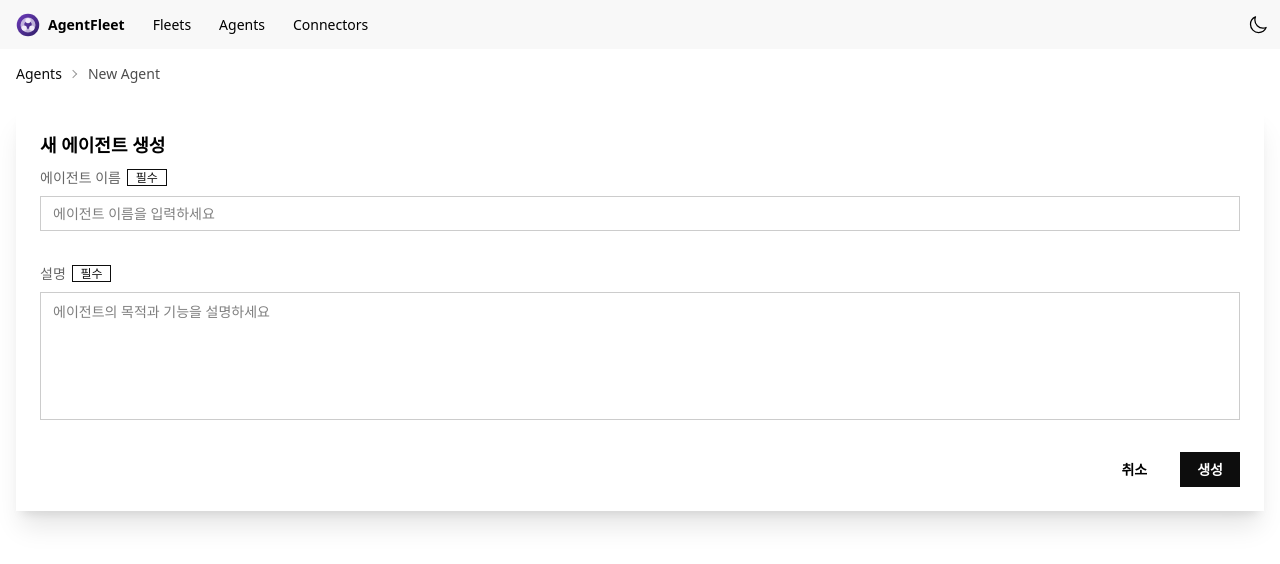
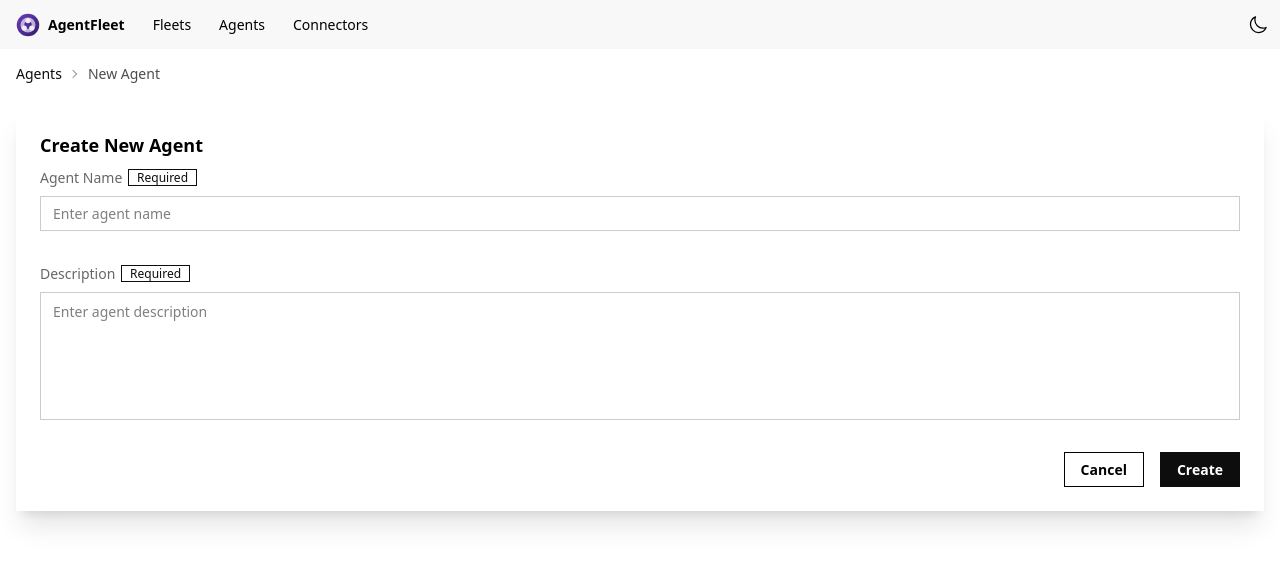
Before and after one commit to Ashon/agent-fleet, a React (Vite) app in the folder client/: page /agents/new in a window 1280 px wide. Shown: the top 564 px of the page. Built offline with nearby package versions, Linux system fonts and the light colour scheme; no server answers.

Commit message:
Change names

```diff
--- a/client/src/components/form/FormField.tsx
+++ b/client/src/components/form/FormField.tsx
@@ -17,7 +17,7 @@ export default function FormField({
         <span className="label-text font-medium">{label}</span>
         {required && (
           <span className="badge badge-sm badge-primary badge-outline">
-            필수
+            Required
           </span>
         )}
       </label>
--- a/client/src/pages/agents/NewAgent.tsx
+++ b/client/src/pages/agents/NewAgent.tsx
@@ -30,12 +30,12 @@ export default function NewAgent() {
 
         <div className="card bg-base-100 shadow-xl">
           <div className="card-body">
-            <h2 className="card-title">새 에이전트 생성</h2>
+            <h2 className="card-title">Create New Agent</h2>
             <form onSubmit={handleSubmit} className="space-y-8">
               <TextField
-                label="에이전트 이름"
+                label="Agent Name"
                 required
-                placeholder="에이전트 이름을 입력하세요"
+                placeholder="Enter agent name"
                 value={formData.name}
                 onChange={(e) =>
                   setFormData({ ...formData, name: e.target.value })
@@ -43,9 +43,9 @@ export default function NewAgent() {
               />
 
               <TextArea
-                label="설명"
+                label="Description"
                 required
-                placeholder="에이전트의 목적과 기능을 설명하세요"
+                placeholder="Enter agent description"
                 value={formData.description}
                 onChange={(e) =>
                   setFormData({ ...formData, description: e.target.value })
@@ -55,13 +55,13 @@ export default function NewAgent() {
               <div className="flex justify-end gap-4">
                 <button
                   type="button"
-                  className="btn btn-ghost"
+                  className="btn btn-outline"
                   onClick={() => navigate('/agents')}
                 >
-                  취소
+                  Cancel
                 </button>
                 <button type="submit" className="btn btn-primary">
-                  생성
+                  Create
                 </button>
               </div>
             </form>
--- a/client/src/pages/agents/edit/GeneralSettings.tsx
+++ b/client/src/pages/agents/edit/GeneralSettings.tsx
@@ -26,27 +26,27 @@ export default function GeneralSettings({
         }}
       >
         <TextField
-          label="에이전트 이름"
+          label="Agent Name"
           required
-          placeholder="에이전트 이름을 입력하세요"
+          placeholder="Enter agent name"
           value={agent.name}
           onChange={(e) => onUpdate({ ...agent, name: e.target.value })}
         />
 
         <TextArea
-          label="설명"
+          label="Description"
           required
-          placeholder="에이전트의 목적과 기능을 설명하세요"
+          placeholder="Enter agent description"
           value={agent.description}
           onChange={(e) => onUpdate({ ...agent, description: e.target.value })}
         />
 
         <div className="grid grid-cols-1 md:grid-cols-2 gap-6">
           <Select
-            label="상태"
+            label="Status"
             options={[
-              { value: 'inactive', label: '비활성' },
-              { value: 'active', label: '활성' },
+              { value: 'inactive', label: 'Inactive' },
+              { value: 'active', label: 'Active' },
             ]}
             value={agent.status}
             onChange={(e) =>
@@ -59,11 +59,11 @@ export default function GeneralSettings({
         </div>
 
         <div className="flex justify-end gap-4">
-          <button type="button" className="btn btn-ghost" onClick={onCancel}>
-            취소
+          <button type="button" className="btn btn-outline" onClick={onCancel}>
+            Cancel
           </button>
           <button type="submit" className="btn btn-primary">
-            변경사항 저장
+            Save Changes
           </button>
         </div>
       </form>
--- a/client/src/pages/connectors/Connectors.tsx
+++ b/client/src/pages/connectors/Connectors.tsx
@@ -137,7 +137,7 @@ export default function Connectors() {
             <div className="card-actions justify-end mt-4">
               <Link
                 to={`/connectors/${connector.id}/edit`}
-                className="btn btn-sm btn-ghost"
+                className="btn btn-sm btn-outline"
               >
                 설정
               </Link>
--- a/client/src/pages/connectors/NewConnector.tsx
+++ b/client/src/pages/connectors/NewConnector.tsx
@@ -1,4 +1,7 @@
 import Breadcrumb from '@/components/Breadcrumb'
+import Select from '@/components/form/Select'
+import TextArea from '@/components/form/TextArea'
+import TextField from '@/components/form/TextField'
 import { Connector } from '@agentfleet/types'
 import { useState } from 'react'
 import { useNavigate } from 'react-router-dom'
@@ -44,50 +47,33 @@ export default function NewConnector() {
         <div className="card-body">
           <h2 className="card-title">새 커넥터 생성</h2>
           <form onSubmit={handleSubmit} className="space-y-8">
-            <div className="form-control w-full">
-              <label className="label">
-                <span className="label-text font-medium">커넥터 이름</span>
-                <span className="badge badge-sm badge-primary badge-outline">
-                  필수
-                </span>
-              </label>
-              <input
-                type="text"
-                className="input input-bordered w-full mt-1"
-                placeholder="커넥터 이름을 입력하세요"
+            <TextField
+              label="Connector Name"
+              required
+              placeholder="Enter connector name"
               value={formData.name}
               onChange={(e) =>
                 setFormData({ ...formData, name: e.target.value })
               }
+            />
+
+            <TextArea
+              label="Description"
               required
-              />
-            </div>
-
-            <div className="form-control w-full">
-              <label className="label">
-                <span className="label-text font-medium">설명</span>
-                <span className="badge badge-sm badge-primary badge-outline">
-                  필수
-                </span>
-              </label>
-              <textarea
-                className="textarea textarea-bordered w-full mt-1 h-32 resize-none"
-                placeholder="커넥터의 용도와 기능을 설명하세요"
+              placeholder="Enter connector description"
               value={formData.description}
               onChange={(e) =>
                 setFormData({ ...formData, description: e.target.value })
               }
-                required
             />
-            </div>
 
             <div className="grid grid-cols-1 md:grid-cols-2 gap-6">
-              <div className="form-control w-full">
-                <label className="label">
-                  <span className="label-text font-medium">카테고리</span>
-                </label>
-                <select
-                  className="select select-bordered w-full mt-1"
+              <Select
+                label="Category"
+                options={categories.map((category) => ({
+                  value: category.value,
+                  label: category.label,
+                }))}
                 value={formData.category}
                 onChange={(e) =>
                   setFormData({
@@ -95,41 +81,29 @@ export default function NewConnector() {
                     category: e.target.value as Connector['category'],
                   })
                 }
-                >
-                  {categories.map((category) => (
-                    <option key={category.value} value={category.value}>
-                      {category.label}
-                    </option>
-                  ))}
-                </select>
-              </div>
+              />
 
-              <div className="form-control w-full">
-                <label className="label">
-                  <span className="label-text font-medium">아이콘</span>
-                </label>
-                <input
-                  type="text"
-                  className="input input-bordered w-full mt-1 text-2xl"
-                  placeholder="이모지 아이콘"
+              <TextField
+                label="Icon"
+                required
+                placeholder="Enter emoji icon"
                 value={formData.icon}
                 onChange={(e) =>
                   setFormData({ ...formData, icon: e.target.value })
                 }
               />
             </div>
-            </div>
 
             <div className="flex justify-end gap-4">
               <button
                 type="button"
-                className="btn btn-ghost"
+                className="btn btn-outline"
                 onClick={() => navigate('/connectors')}
               >
-                취소
+                Cancel
               </button>
               <button type="submit" className="btn btn-primary">
-                생성
+                Create
               </button>
             </div>
           </form>
--- a/client/src/pages/fleets/EditFleet.tsx
+++ b/client/src/pages/fleets/EditFleet.tsx
@@ -129,7 +129,7 @@ export default function EditFleet() {
                   {availableAgents.map((agent) => (
                     <label
                       key={agent.id}
-                      className="flex items-center gap-3 p-3 border rounded-lg hover:bg-base-200 cursor-pointer transition-colors"
+                      className="flex items-center gap-3 p-3 border border-base-300 hover:bg-base-200 cursor-pointer transition-colors"
                     >
                       <input
                         type="checkbox"
@@ -156,7 +156,7 @@ export default function EditFleet() {
               <div className="card-actions justify-end pt-4">
                 <button
                   type="button"
-                  className="btn btn-ghost"
+                  className="btn btn-outline"
                   onClick={handleCancel}
                 >
                   Cancel
--- a/client/src/pages/fleets/Fleets.tsx
+++ b/client/src/pages/fleets/Fleets.tsx
@@ -113,7 +113,7 @@ export default function Fleets() {
               </Link>
               <Link
                 to={`/fleets/${fleet.id}/edit`}
-                className="btn btn-ghost btn-sm"
+                className="btn btn-outline btn-sm"
               >
                 수정
               </Link>
--- a/client/src/pages/fleets/NewFleet.tsx
+++ b/client/src/pages/fleets/NewFleet.tsx
@@ -84,7 +84,7 @@ export default function NewFleet() {
                   {availableAgents.map((agent) => (
                     <label
                       key={agent.id}
-                      className="flex items-center gap-3 p-3 border border-base-300 rounded-lg hover:bg-base-200 cursor-pointer transition-colors"
+                      className="flex items-center gap-3 p-3 border border-base-300 hover:bg-base-200 cursor-pointer transition-colors"
                     >
                       <input
                         type="checkbox"
@@ -111,7 +111,7 @@ export default function NewFleet() {
               <div className="card-actions justify-end pt-4">
                 <button
                   type="button"
-                  className="btn btn-ghost"
+                  className="btn btn-outline"
                   onClick={handleCancel}
                 >
                   Cancel
```
Also changed, not shown: client/src/pages/Home.tsx (+0 -17 lines), client/src/pages/agents/Agents.tsx (+10 -8 lines). Lines whose indentation alone changed are shown as unchanged.
